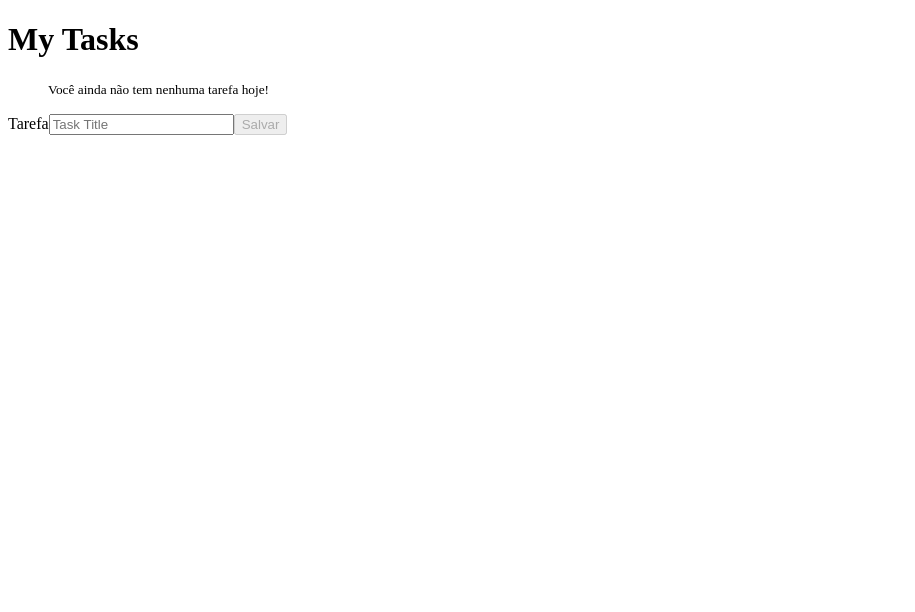
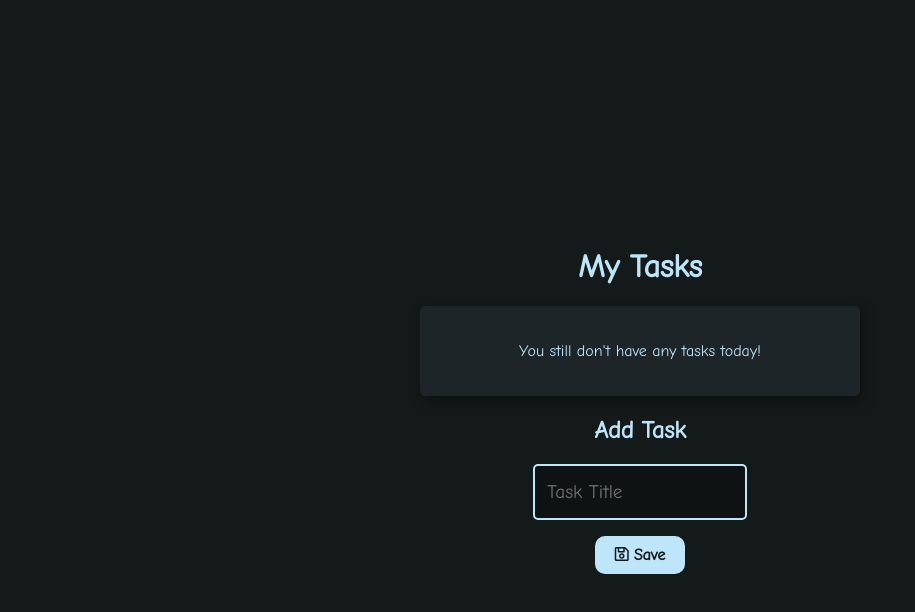
Before and after one commit to lucasferreiraz/todo-ng, an Angular app: page / in a window 1280 px wide. Shown: the top 612 px of the page, without its empty margins (0-915 px from the left). Built offline with nearby package versions, Linux system fonts and the light colour scheme.

Commit message:
feat: main stylization

```diff
--- a/src/app/app.component.html
+++ b/src/app/app.component.html
@@ -1,19 +1,24 @@
 <h1>{{ title }}</h1>
 <ul>
-  <p *ngIf="todos.length==0"><small>Você ainda não tem nenhuma tarefa hoje!</small></p>
+  <p *ngIf="todos.length==0" class="text-center">You still don't have any tasks today!</p>
   <li *ngFor="let todo of todos">
-    {{ todo.id }}. {{ todo.title }} |
-    <button *ngIf="!todo.done" (click)="markAsDone(todo)">CONCLUIR</button>
-    <button *ngIf="todo.done" (click)="markAsUndone(todo)">REFAZER</button> |
-    <button (click)="remove(todo)">REMOVER</button>
+    <span>{{ todo.title }}</span>
+    <button *ngIf="!todo.done" (click)="markAsDone(todo)"><i class="far fa-lg fa-check-circle"></i></button>
+    <button *ngIf="todo.done" (click)="markAsUndone(todo)"><i class="fas fa-lg fa-check-circle"></i></button>
+    <button (click)="remove(todo)"><i class="far fa-lg fa-trash-alt"></i></button>
   </li>
 </ul>
 
 <form [formGroup]="form">
-  <label>Tarefa</label>
+  <h2>Add Task</h2>
   <input type="text" placeholder="Task Title" maxlength="60" formControlName="title">
-  <small *ngIf="form.controls['title'].invalid && !form.controls['title'].pristine">
-    Este campo deve ter entre 3 e 60 caracteres.
-  </small>
-  <button [disabled]="form.invalid" (click)="add()">Salvar</button>
+  <p *ngIf="form.controls['title'].invalid && !form.controls['title'].pristine" class="danger">
+    This field must be between 3 and 60 characters long.
+  </p>
+  <p class="text-center">
+    <button class="button" [disabled]="form.invalid" (click)="add()">
+      <i class="far fa-save"></i>
+      <strong>Save</strong>
+    </button>
+  </p>
 </form>
--- a/src/index.html
+++ b/src/index.html
@@ -1,13 +1,23 @@
 <!doctype html>
 <html lang="en">
+
 <head>
   <meta charset="utf-8">
   <title>TodoNg</title>
   <base href="/">
   <meta name="viewport" content="width=device-width, initial-scale=1">
   <link rel="icon" type="image/x-icon" href="favicon.ico">
+  <link rel="preconnect" href="https://fonts.googleapis.com">
+  <link rel="preconnect" href="https://fonts.gstatic.com" crossorigin>
+  <link href="https://fonts.googleapis.com/css2?family=Comic+Neue&family=Roboto:wght@300;400;700&display=swap"
+    rel="stylesheet">
+  <link rel="stylesheet" href="https://cdnjs.cloudflare.com/ajax/libs/font-awesome/5.7.0/css/all.min.css"
+    integrity="sha512-gRH0EcIcYBFkQTnbpO8k0WlsD20x5VzjhOA1Og8+ZUAhcMUCvd+APD35FJw3GzHAP3e+mP28YcDJxVr745loHw=="
+    crossorigin="anonymous" referrerpolicy="no-referrer" />
 </head>
+
 <body>
   <app-root></app-root>
 </body>
+
 </html>
--- a/src/styles.css
+++ b/src/styles.css
@@ -1 +1,100 @@
-/* You can add global styles to this file, and also import other style files */
+* {
+  font-family: 'Comic Neue', cursive;
+}
+
+body {
+  background: #14191A;
+  height: 100vh;
+  display: flex;
+  align-items: center;
+  justify-content: center;
+  text-align: center;
+  color: #BDE6FB;
+}
+
+button {
+  cursor: pointer;
+}
+
+ul {
+  background: #1E2529;
+  min-width: 400px;
+  text-align: left;
+  margin: 20px;
+  padding: 20px;
+  list-style: none;
+  border-radius: 5px;
+  box-shadow: 3px 4px 14px 0px rgba(0, 0, 0, 0.39);
+}
+
+li {
+  padding: 15px;
+  margin: 10px;
+  font-size: 1em;
+  font-style: italic;
+  border-bottom: 2px solid rgba(0, 0, 0, 0.2);
+}
+
+li i {
+  color: #BDE6FB;
+}
+
+.fa-save {
+  color: #14191A;
+  padding-right: 5px;
+}
+
+li>button {
+  border: none;
+  background-color: #1E2529;
+  font-size: 1em;
+  opacity: 0.6;
+  float: right;
+  transition: opacity 1s;
+}
+
+li>button:hover {
+  opacity: 1;
+  transition: opacity 1s;
+}
+
+input {
+  line-height: 50px;
+  text-indent: 10px;
+  font-size: 1.2em;
+}
+
+input[type="text"] {
+  background-color: #0e1213;
+  color: #BDE6FB;
+  border: 2px solid #BDE6FB;
+  border-radius: 5px;
+}
+
+input[type="text"]:focus {
+  outline: none !important;
+  outline: 3px solid #BDE6FB;
+  box-shadow: 0 0 3px #BDE6FB;
+}
+
+.text-center {
+  text-align: center;
+}
+
+.button {
+  background-color: #BDE6FB;
+  border: none;
+  padding: 10px;
+  color: #14191A;
+  border-radius: 10px;
+  font-size: 1em;
+  padding-left: 20px;
+  padding-right: 20px;
+}
+
+.danger {
+  color: #f2423c;
+  font-weight: bold;
+  padding: 5px;
+  margin-top: 10px;
+}
```
